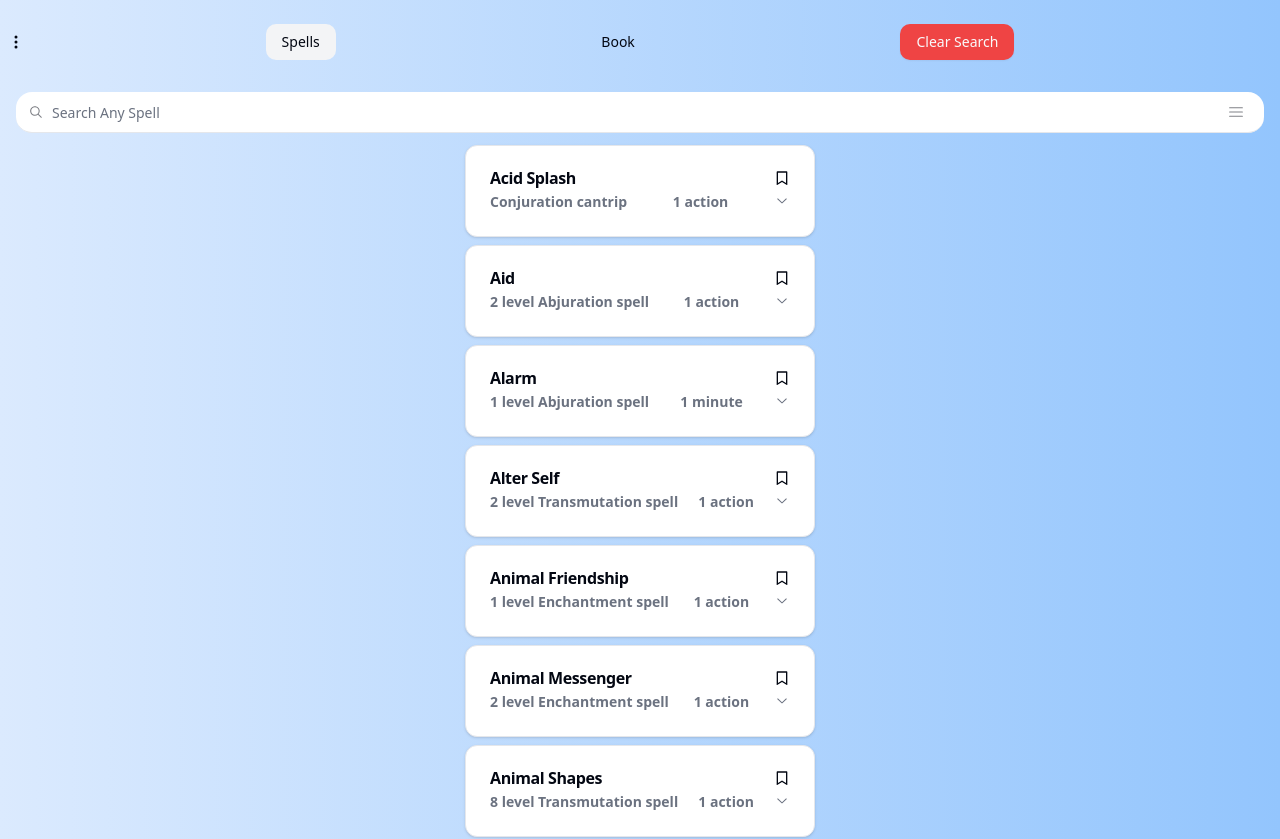
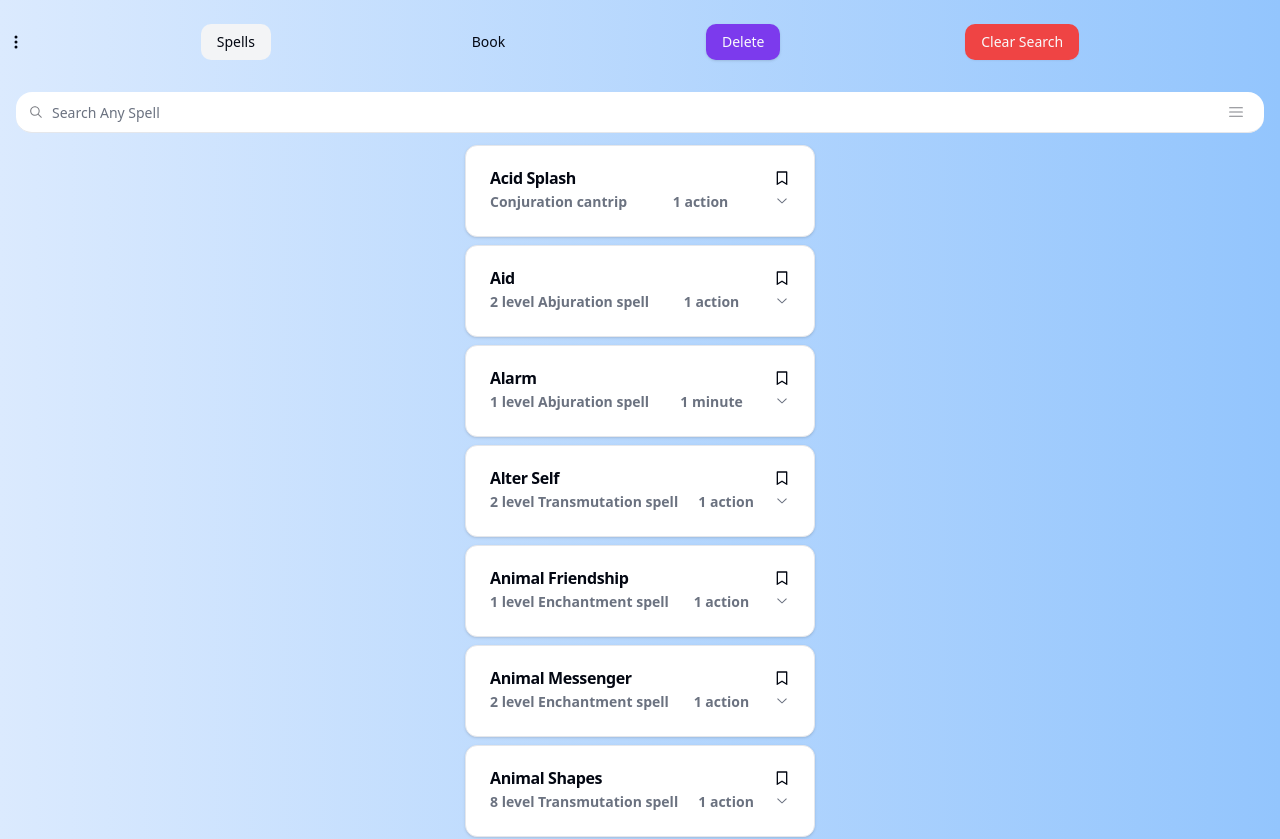
Before and after one commit to koowip/dnd-pwa, a React (Vite) app: page / in a window 1280 px wide. Shown: the top 839 px of the page. Built offline with nearby package versions, Linux system fonts and the light colour scheme.

Commit message:
Added vite env.DEV check to enable localStorage delete button, instead of commenting it out.

```diff
--- a/src/components/Landing.tsx
+++ b/src/components/Landing.tsx
@@ -38,8 +38,12 @@ const Landing = () => {
         >
           Book
         </Button>
-        {/* Delete button when published, only for dev use */}
-        {/* <Button onClick={() => localStorage.clear()}>Delete</Button> */}
+
+        {/* Button to delete localstorage for easier troubleshooting in dev */}
+        {import.meta.env.DEV && (
+           <Button onClick={() => localStorage.clear()}>Delete</Button>
+        )}
+
         <Button variant="destructive" onClick={clearUserInputs}>Clear Search</Button>
       </div>
       <Search />
```
